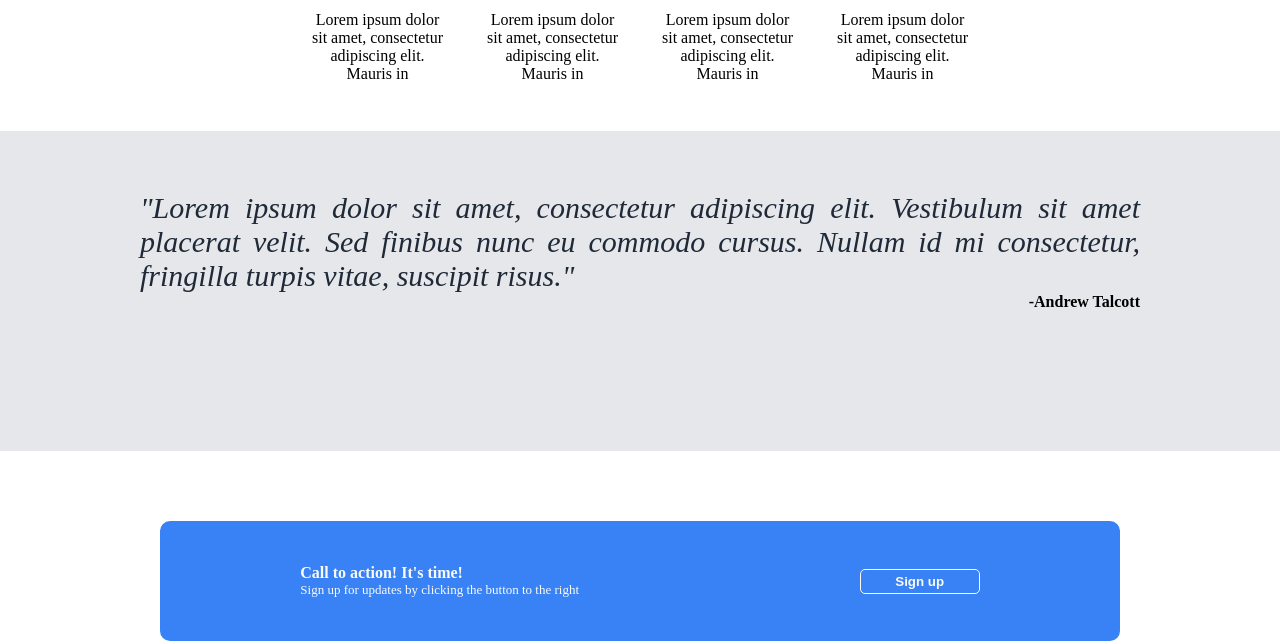
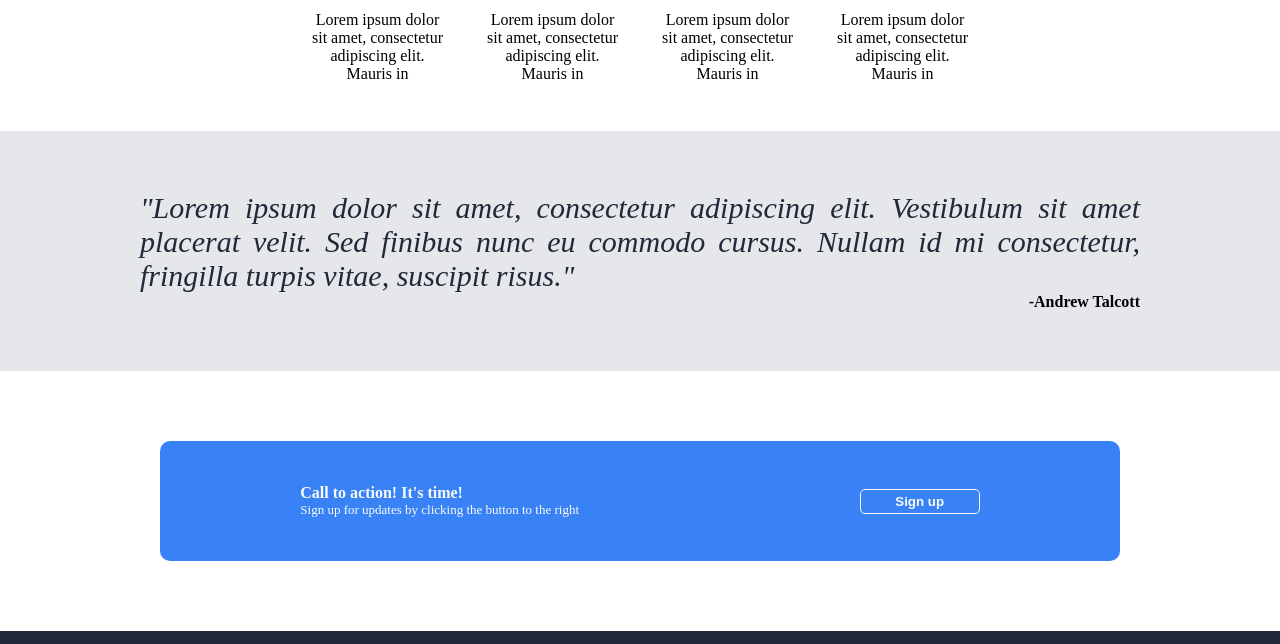
Before and after one commit to drewt0/thailand, a plain HTML site: page index.html in a window 1280 px wide. Shown: the part 741-1385 px from the top of the page. Drawn offline with Linux system fonts and the light colour scheme.

Commit message:
Fixed content3 height css

```diff
--- a/style.css
+++ b/style.css
@@ -145,7 +145,7 @@ a {
 
 .content3 {
     background-color: #E5E7EB;
-    height: 320px;
+    height: auto;
 }
 
 .content3-container {
```
